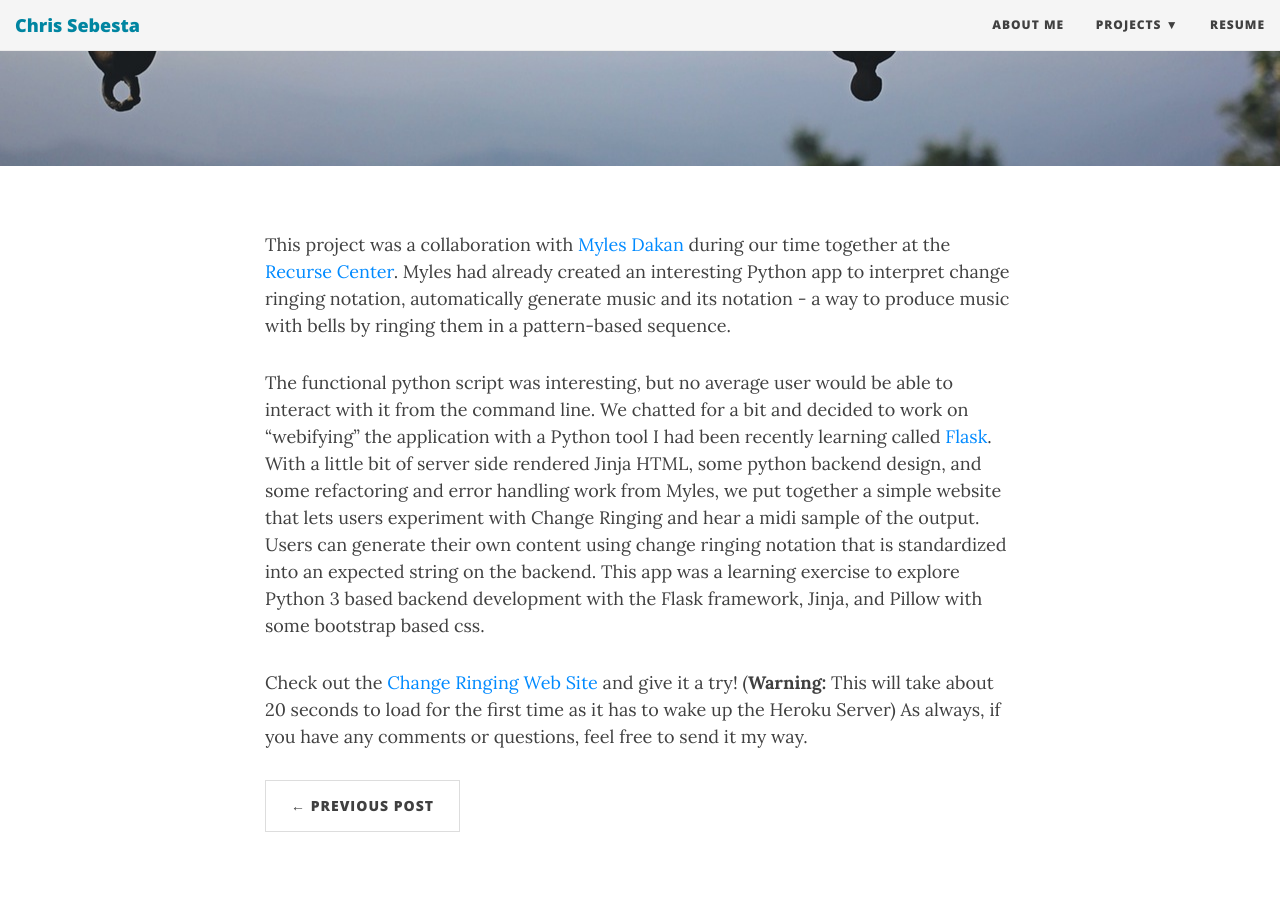
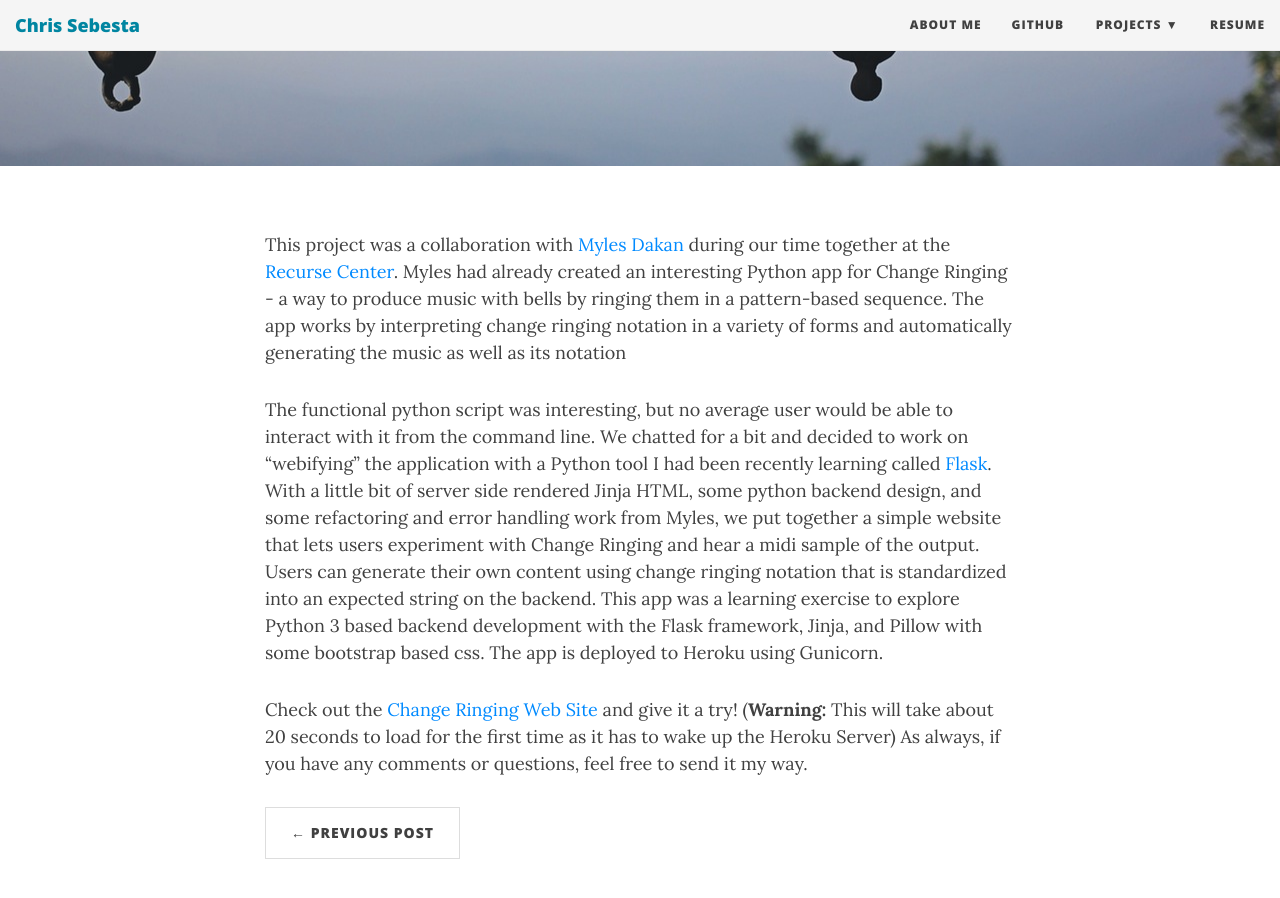
Before and after one commit to zebesta/zebesta.github.io, a Jekyll site: the page built from _posts/2016-11-28-changeringing.markdown, in a window 1280 px wide and 900 px high, scrolled down 316 px. Built offline with Jekyll 4.4.1, drawn with Linux system fonts in a browser that asks for light colours; nearby versions of some CDN libraries.

Commit message:
added direct link to git hub in nav bar and repghrased change ringing post

```diff
--- a/_config.yml
+++ b/_config.yml
@@ -24,13 +24,13 @@ description: A virtual proof that name is awesome!
 # List of links in the navigation bar
 navbar-links:
   About Me: "aboutme"
+  GitHub: "https://github.com/zebesta"
   Projects:
     - Citbike Routing: "https://zebesta.github.io/citibike2/"
     - Plants App: "https://zebesta.github.io/plants-angular-cli/"
     - NYC Bicycle Crash Map: "https://play.google.com/store/apps/details?id=com.wordpress.chrissebesta.nyccyclemap"
     - Linear Regression: "http://zebesta.github.io/plain-regression"
     - Garden Helper: "https://www.dropbox.com/s/pxxq6i5wm1z9uh3/garden-helper.apk?dl=0"
-    - GitHub: "https://github.com/zebesta"
   Resume: http://chrissebesta.com/C_Sebesta.pdf
   #Author's home: "http://deanattali.com"
 
--- a/_posts/2016-11-28-changeringing.markdown
+++ b/_posts/2016-11-28-changeringing.markdown
@@ -5,10 +5,10 @@ date:   2016-11-28 19:53:12 -0400
 categories: Python Flask
 bigimg: /img/bells.jpeg
 ---
-This project was a collaboration with [Myles Dakan][myles] during our time together at the [Recurse Center][recurse]. Myles had already created an interesting Python app to interpret change ringing notation, automatically generate music and its notation - a way to produce music with bells by ringing them in a pattern-based sequence.
+This project was a collaboration with [Myles Dakan][myles] during our time together at the [Recurse Center][recurse]. Myles had already created an interesting Python app for Change Ringing - a way to produce music with bells by ringing them in a pattern-based sequence. The app works by interpreting change ringing notation in a variety of forms and automatically generating the music as well as its notation
 
 
-The functional python script was interesting, but no average user would be able to interact with it from the command line. We chatted for a bit and decided to work on "webifying" the application with a Python tool I had been recently learning called [Flask][flask]. With a little bit of server side rendered Jinja HTML, some python backend design, and some refactoring and error handling work from Myles, we put together a simple website that lets users experiment with Change Ringing and hear a midi sample of the output. Users can generate their own content using change ringing notation that is standardized into an expected string on the backend. This app was a learning exercise to explore Python 3 based backend development with the Flask framework, Jinja, and Pillow with some bootstrap based css.
+The functional python script was interesting, but no average user would be able to interact with it from the command line. We chatted for a bit and decided to work on "webifying" the application with a Python tool I had been recently learning called [Flask][flask]. With a little bit of server side rendered Jinja HTML, some python backend design, and some refactoring and error handling work from Myles, we put together a simple website that lets users experiment with Change Ringing and hear a midi sample of the output. Users can generate their own content using change ringing notation that is standardized into an expected string on the backend. This app was a learning exercise to explore Python 3 based backend development with the Flask framework, Jinja, and Pillow with some bootstrap based css. The app is deployed to Heroku using Gunicorn.
 
 
 Check out the [Change Ringing Web Site][change-ringing] and give it a try! (**Warning:** This will take about 20 seconds to load for the first time as it has to wake up the Heroku Server) As always, if you have any comments or questions, feel free to send it my way.
```
